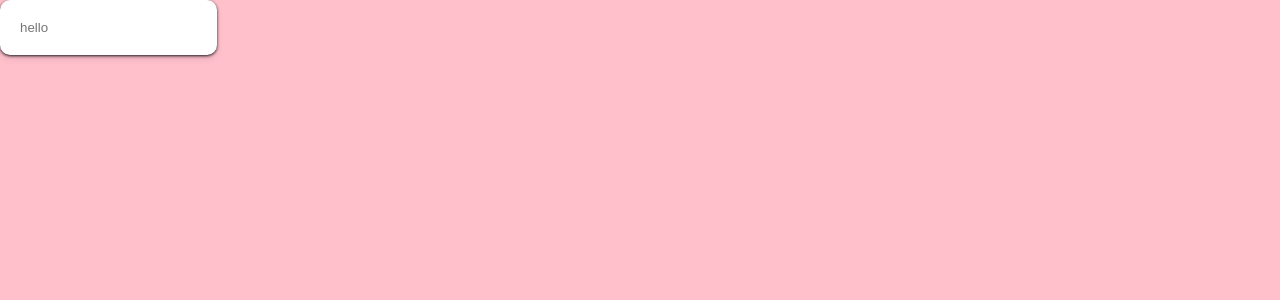
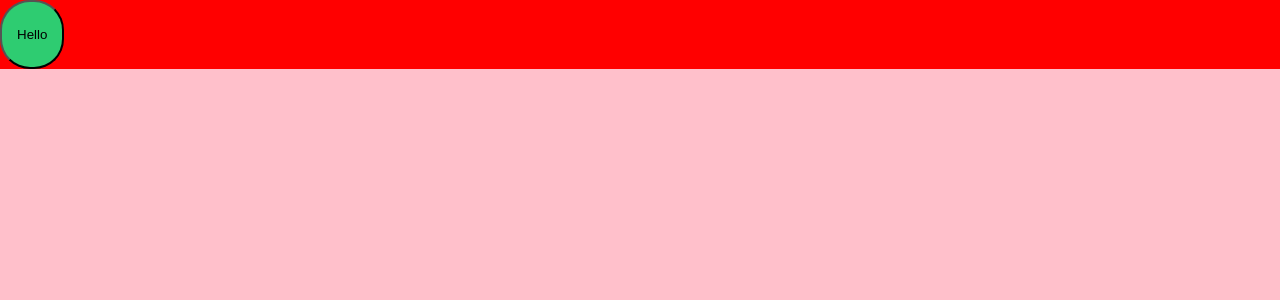
Before and after one commit to Lecture-Summary/Styled-Components, a React (Create React App) app: page / in a window 1280 px wide. Shown: the top 300 px of the page. Built offline with nearby package versions, Linux system fonts and the light colour scheme.

Commit message:
6. Theming

```diff
--- a/src/App.js
+++ b/src/App.js
@@ -1,5 +1,6 @@
 import React, { Component } from "react";
-import styled, { createGlobalStyle, css, keyframes } from "styled-components";
+import styled, { createGlobalStyle, ThemeProvider } from "styled-components";
+import theme from "./theme";
 
 const GlobalStyle = createGlobalStyle`
   body {
@@ -8,37 +9,41 @@
   }
 `;
 
-const awesomeCard = css`
-  box-shadow: 0 4px 6px rgba(50, 50, 93, 0.11), 0 1px 3px rgba(0, 0, 0, 0.88);
-  background-color: white;
-  border-radius: 10px;
-  padding: 20px;
-`;
-
 const Container = styled.div`
   height: 100vh;
   width: 100%;
   background-color: pink;
 `;
 
-const Input = styled.input.attrs({
-  required: true
-})`
-  border: none;
-  ${awesomeCard};
+const Card = styled.div`
+  background-color: red;
+`;
+
+const Button = styled.button`
+  border-radius: 30px;
+  padding: 25px 15px;
+  background-color: ${props => props.theme.successColor};
 `;
 
 class App extends Component {
   render() {
     return (
-      <React.Fragment>
-        <GlobalStyle />
-        <Container>
-          <Input placeholder="hello" />
-        </Container>
-      </React.Fragment>
+      <ThemeProvider theme={theme}>
+        <React.Fragment>
+          <GlobalStyle />
+          <Container>
+            <Form />
+          </Container>
+        </React.Fragment>
+      </ThemeProvider>
     );
   }
 }
 
+const Form = () => (
+  <Card>
+    <Button>Hello</Button>
+  </Card>
+);
+
 export default App;
--- /dev/null
+++ b/src/theme.js
@@ -0,0 +1,7 @@
+const theme = {
+  mainColor: "#3498db",
+  dangerColor: "#e74c3c",
+  successColor: "#2ecc71"
+};
+
+export default theme;
```
